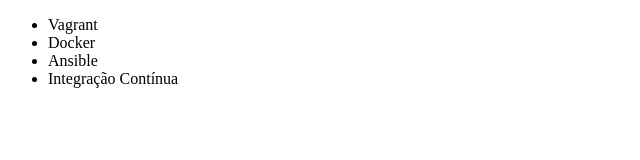
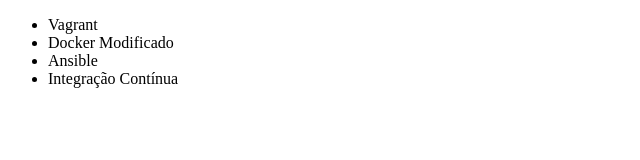
Before and after one commit to jschincariol/git, a plain HTML site: page index.html in a window 1280 px wide. Shown: the full height of the page, 0-640 px from the left. Drawn offline with Linux system fonts and the light colour scheme.

Commit message:
modificando titulo docker

```diff
--- a/index.html
+++ b/index.html
@@ -7,7 +7,7 @@
 <body>
     <ul>
         <li>Vagrant</li>
-        <li>Docker</li>
+        <li>Docker Modificado</li>
         <li>Ansible</li>
         <li>Integração Contínua</li>
     </ul>
```
